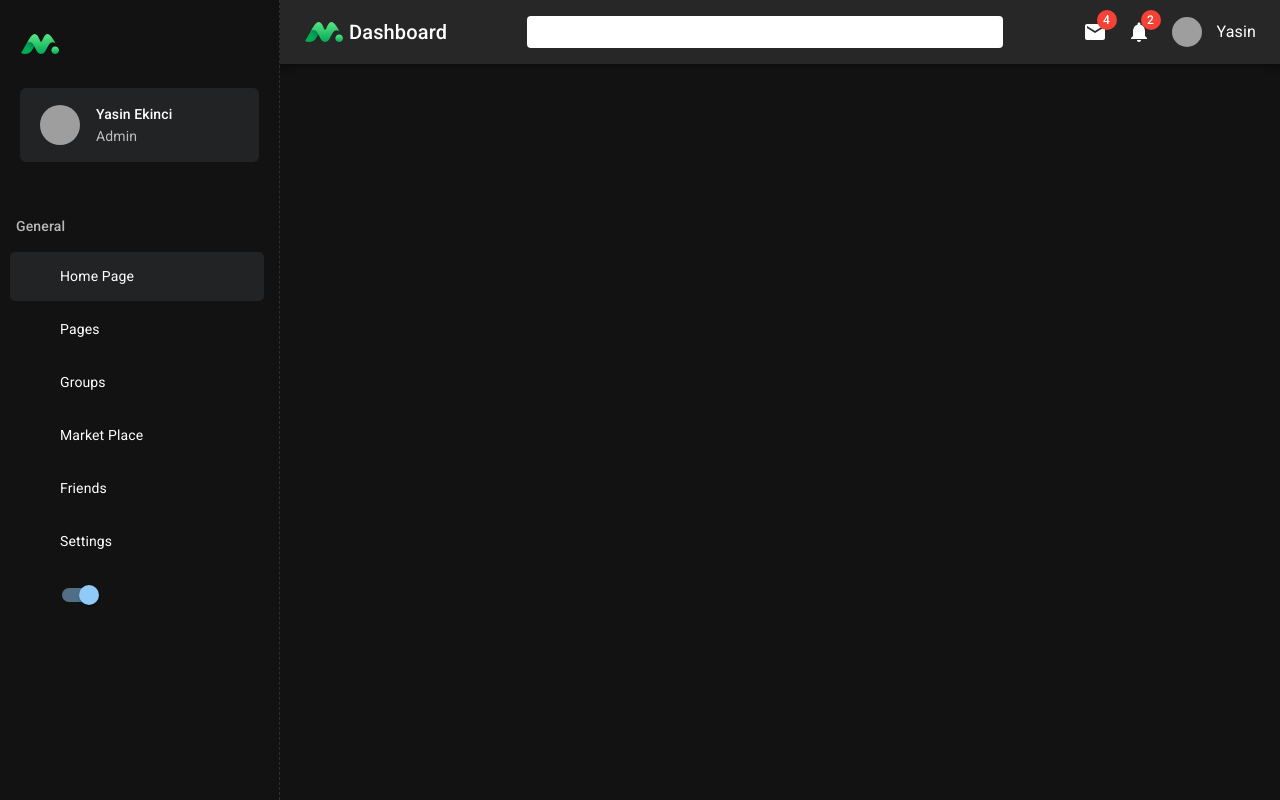
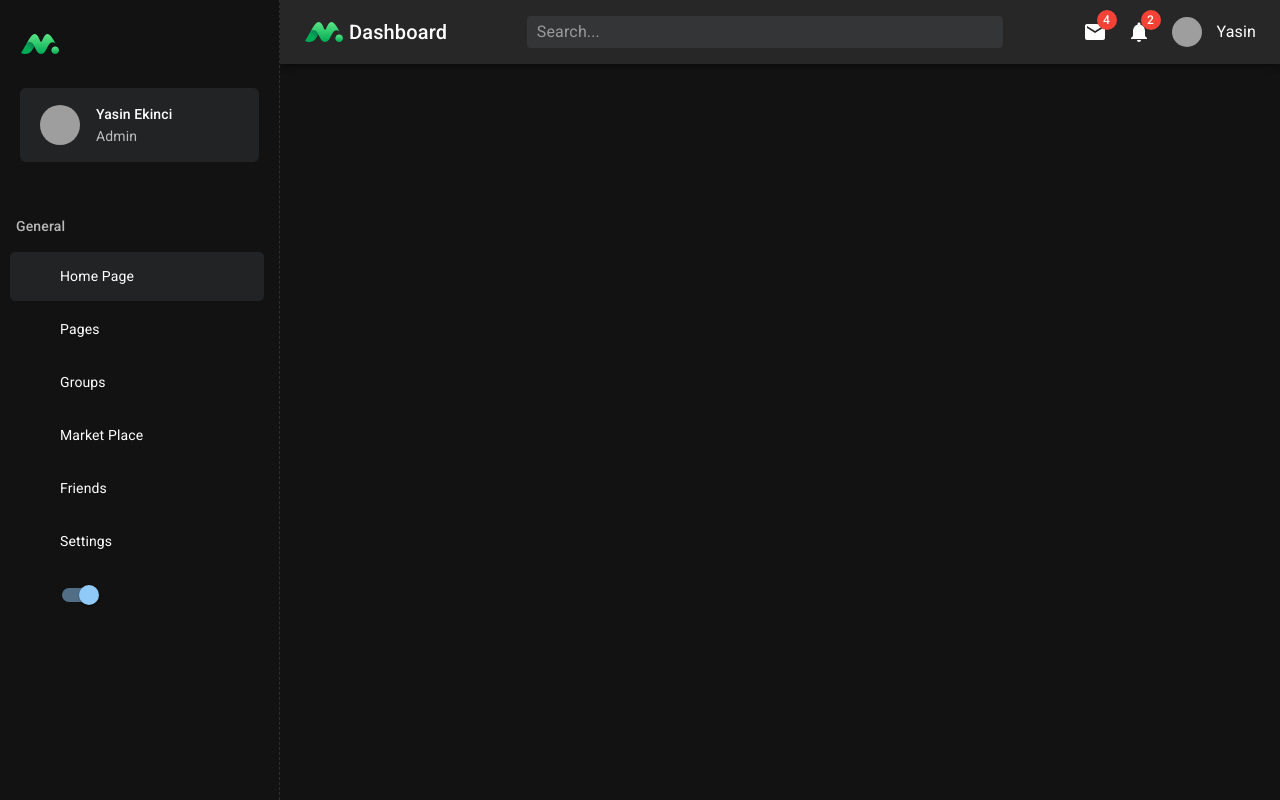
Before and after one commit to yasinekinci/dash, a React (Create React App) app in the folder src/frontend/: page /dashboard in a window 1280 px wide. Built offline with nearby package versions, Linux system fonts and the light colour scheme; grey boxes are pictures that could not be loaded; some icons are missing.

Commit message:
change search background color

```diff
--- a/src/frontend/src/layouts/Dashboard/Navbar.js
+++ b/src/frontend/src/layouts/Dashboard/Navbar.js
@@ -1,5 +1,5 @@
 import styled from '@emotion/styled';
-import { AppBar, Avatar, Badge, Divider, IconButton, InputBase, ListItemIcon, Menu, MenuItem, Toolbar, Tooltip, Typography } from '@mui/material'
+import { AppBar, Avatar, Badge, Divider, IconButton, InputBase, ListItemIcon, Menu, MenuItem, Toolbar, Tooltip, Typography, useTheme } from '@mui/material'
 import { Logout, Mail, Notifications, PersonAdd, Settings } from '@mui/icons-material';
 import React from 'react';
 import { Box } from '@mui/system';
@@ -18,7 +18,7 @@ const LogoStyled = styled("div")({
 });
 
 const Search = styled("div")(({ theme }) => ({
-  backgroundColor: "white",
+  backgroundColor: "rgba(145, 158, 171, 0.12)",
   padding: "0 10px",
   borderRadius: theme.shape.borderRadius,
   width: "50%"
@@ -40,6 +40,9 @@ const UserBox = styled("div")(({ theme }) => ({
 }));
 
 const DashboardNavbar = () => {
+
+  const theme = useTheme();
+
   return (
     <AppBar position="sticky">
       <StyledToolbar>
```
